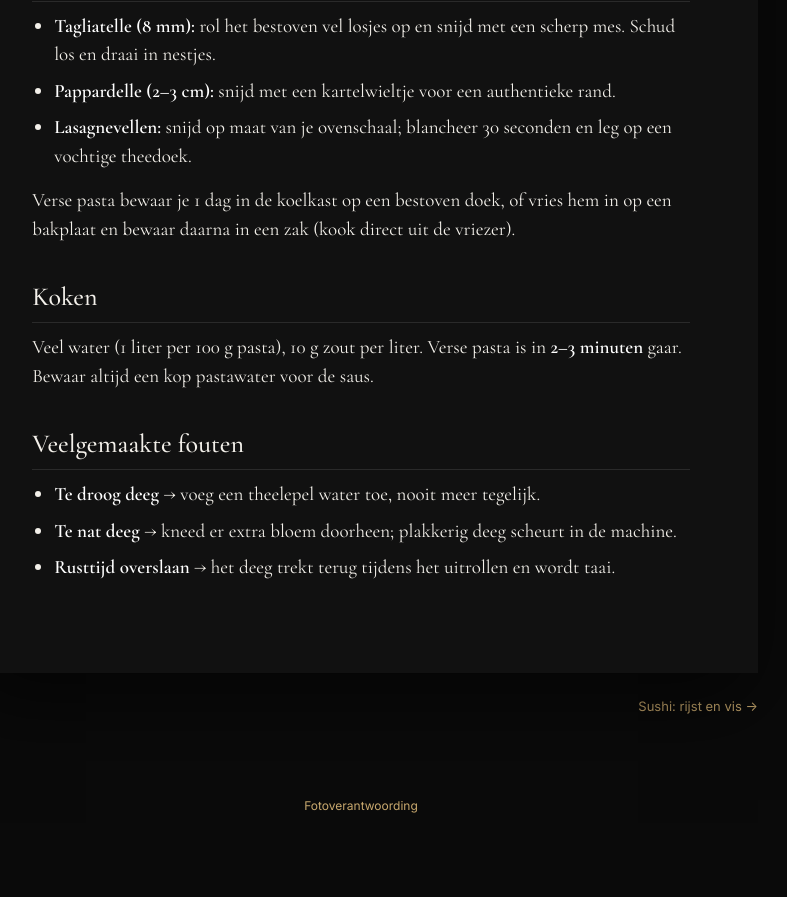
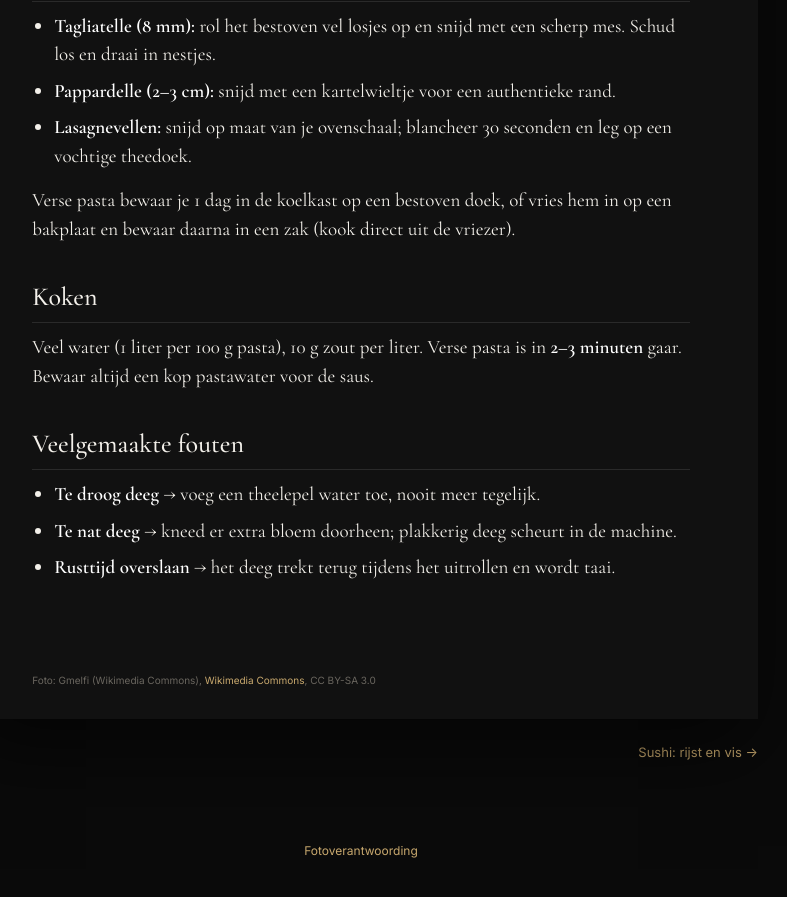
Before and after one commit to JuupHietbrink/recepten, a Jekyll site: the page built from technieken/verse-pasta.md, in a window 1280 px wide and 900 px high, scrolled down 1908 px. Shown: the top 897 px of the window, without its empty margins (279-1066 px from the left). Built offline with Jekyll 4.4.1, drawn with Linux system fonts in a browser that asks for light colours; before the commit the page ends 2763 px from its top, so only the background shows below that; part of the change alters nothing that is shown.

Commit message:
Fix fotocredit op receptpagina's
Co-authored-by: Copilot <223556219+Copilot@users.noreply.github.com>

```diff
--- a/_layouts/recipe.html
+++ b/_layouts/recipe.html
@@ -1,7 +1,9 @@
 ---
 layout: default
 ---
-{% assign credit = site.data.credits[page.image | split: "/" | last | split: "." | first] %}
+{% assign imgfile = page.image | split: "/" | last %}
+{% assign slug = imgfile | split: "." | first %}
+{% assign credit = site.data.credits[slug] %}
 <article class="page recipe-page">
   <header class="hero" style="background-image:url('{{ page.image | relative_url }}')">
     <div class="hero-text">
```
